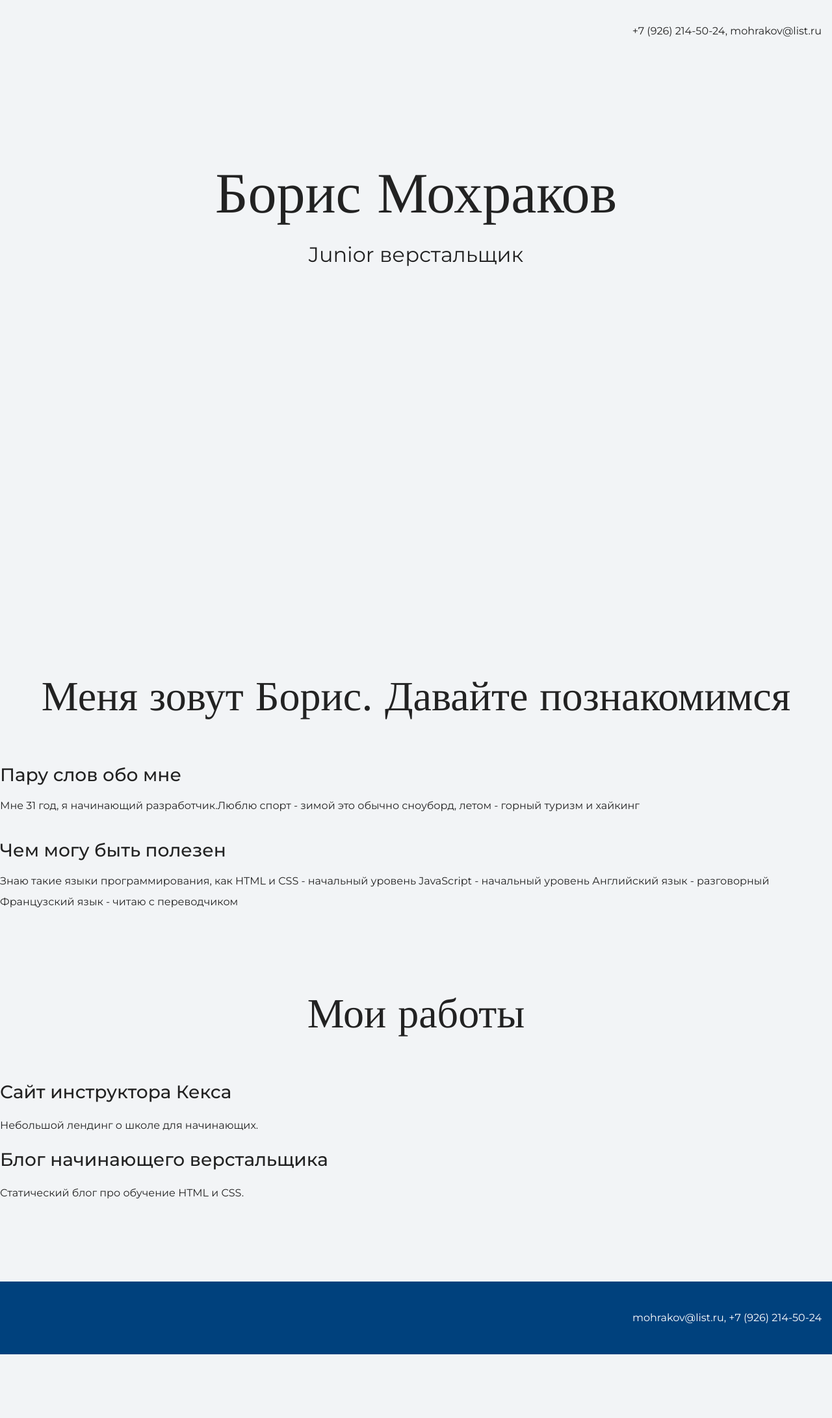
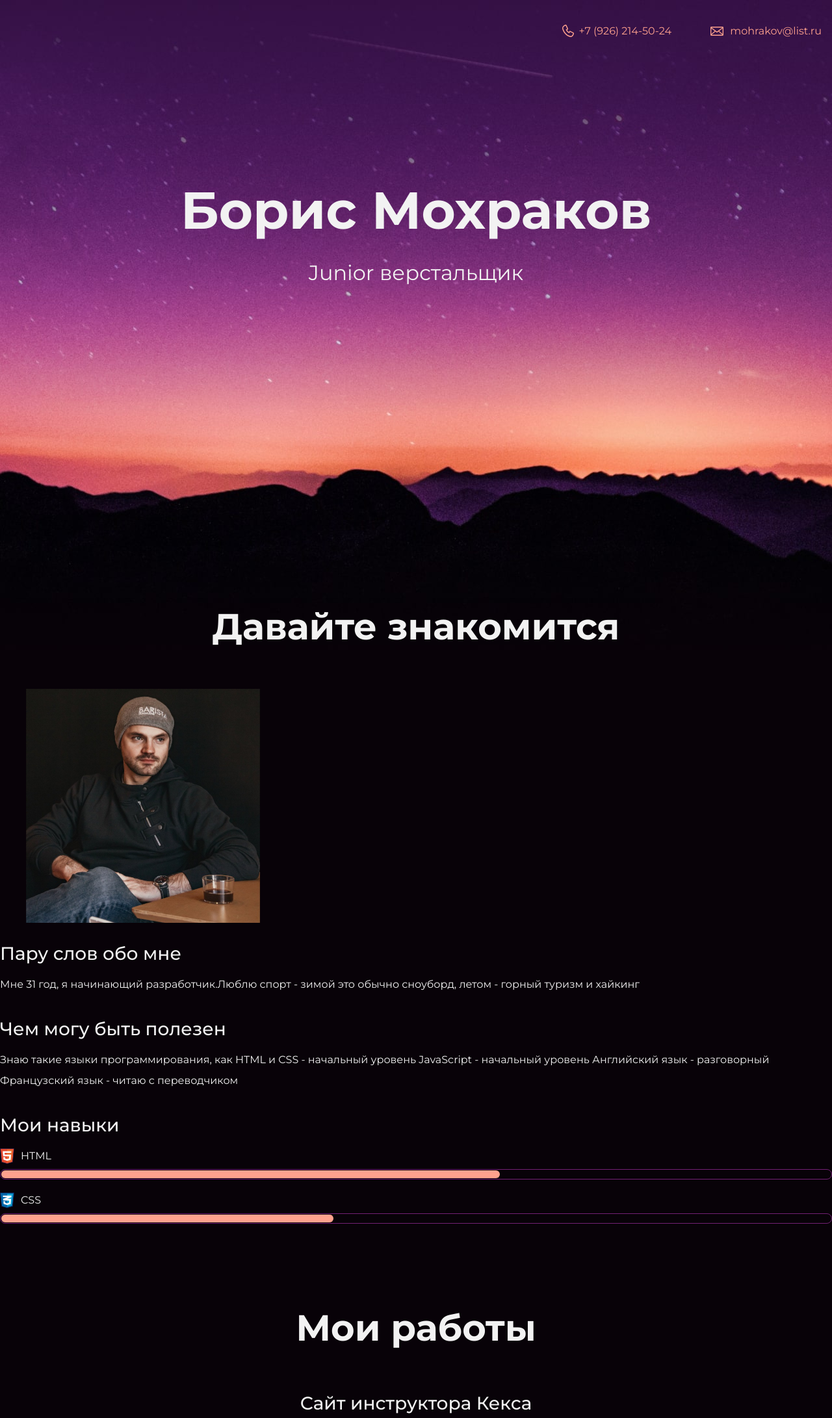
Before and after one commit to BorisMokhrakov/borismokhrakov.github.io, a plain HTML site: page index.html in a window 1280 px wide. Shown: the top 2182 px of the page at 65% size. Before the commit the page ends 2084 px from the top, so only its background shows below. Drawn offline with nearby package versions, Linux system fonts and the light colour scheme.

Commit message:
Add files via upload

```diff
--- a/index.html
+++ b/index.html
@@ -10,7 +10,10 @@
   <body>
     <header class="page-header">
 	 <div class="container">
-      +7 (926) 214-50-24, mohrakov@list.ru
+       <a  class = "header-phone"
+	   href="tel:+79262145024">+7 (926) 214-50-24</a>
+	   <a  class = "header-email"
+	   href="mailto:mohrakov@list.ru">mohrakov@list.ru</a>
 	  </div>
     </header>
 
@@ -22,32 +25,54 @@
     </section>
 
     <section class="intro">
-      <h2 class="subheading">Меня зовут Борис. Давайте познакомимся</h2>
+
+      <h2 class="subheading">Давайте знакомится</h2>
+	  <figure>
+  <img src="files/user.jpg" width="30%" height="30%" alt="Это я">
+</figure>
+<div>
       <h3>Пару слов обо мне</h3>
       <p>Мне 31 год, я начинающий разработчик.Люблю спорт -  зимой это обычно сноуборд, летом - горный туризм и хайкинг</p>
-      <h3>Чем могу быть полезен</h3>
+</div>
+<div>
+	  <h3>Чем могу быть полезен</h3>
       <p>Знаю такие языки программирования, как HTML и CSS - начальный уровень
 	  JavaScript - начальный уровень
 	  Английский язык - разговорный
 	  Французский язык - читаю с переводчиком</p>
-    </section>
+	  </div>
 
+	<div class="skills">
+	<h3> Мои навыки </h3>
+	<dl class="skills-list">
+    <dt class="skill-html">HTML</dt>
+    <dd class="level"><div style = "width: 60%;">60%</div></dd>
+    <dt class="skill-css">CSS</dt>
+    <dd class="level"><div style = "width: 40%;">40%</div></dd>
+  </dl>
+	</div>
+ </section>
     <section class="portfolio">
 	<div class="container">
       <h2 class="subheading">Мои работы</h2>
 	  </div>
+<figure class="project-image">
+      <h3>Сайт инструктора Кекса</h3>
+	        <p>Небольшой лендинг о школе для начинающих.</p>
 
-      <h3>Сайт инструктора Кекса</h3>
-
-      <p>Небольшой лендинг о школе для начинающих.</p>
-
+  <img src="files/project.jpg" width="928" height="536" alt="Cайт инструктора Кекса">
+  <p> <a class="button" href="source/project/index.html">Открыть страницу</a> </p>
+</figure>
       <h3>Блог начинающего верстальщика</h3>
       <p>Статический блог про обучение HTML и CSS.</p>
     </section>
 
     <footer class="page-footer">
 	<div class="container">
-      mohrakov@list.ru, +7 (926) 214-50-24
+      <a class = "footer-email"
+	  href="mailto:mohrakov@list.ru">mohrakov@list.ru </a>
+	  <a class="footer-phone"
+	  href="tel:+79262145024">+7 (926) 214-50-24 </a>
 	  </div>
     </footer>
   </body>
--- /dev/null
+++ b/source/project/style.css
@@ -0,0 +1,93 @@
+body {
+  padding: 0;
+  font-family: "Arial", sans-serif;
+  font-size: 14px;
+  line-height: 18px;
+  color: #000000;
+  background: #ffffff url("img/keks-background.jpg") no-repeat 50% 0;
+}
+
+h1 {
+  width: 260px;
+  font-family: "Georgia", serif;
+  font-size: 36px;
+  line-height: 36px;
+}
+
+h2 {
+  padding-bottom: 12px;
+  border-bottom: 1px solid #cccccc;
+}
+
+.site-header {
+  margin-bottom: 30px;
+}
+
+.skills-item {
+  margin-bottom: 15px;
+  padding-left: 20px;
+  border-left: 10px solid #c4c4c4;
+  color: #999999;
+}
+
+.standart {
+  border-color: #ffc5b3;
+  color: #666666;
+}
+
+/* Добавьте правило ниже */
+
+.vip {
+  border-color: #ff5a26;
+  color: #000000;
+}
+
+.container {
+  width: 480px;
+  margin: 0 auto;
+}
+
+.site-header img {
+  display: block;
+  margin: 0 auto;
+}
+
+.features {
+  margin-bottom: 30px;
+}
+
+.features p {
+  display: inline-block;
+  vertical-align: top;
+  width: 30%;
+  margin: 0 5px;
+  text-align: center;
+  background-repeat: no-repeat;
+  background-position: center top;
+}
+
+.feature-kitten {
+  padding-top: 60px;
+  background-image: url("img/bottle.svg");
+}
+
+.feature-cat {
+  padding-top: 60px;
+  background-image: url("img/cat.svg");
+}
+
+.feature-train {
+  padding-top: 60px;
+  background-image: url("img/whistle.svg");
+}
+
+.skills-list {
+  padding: 0;
+  list-style: none;
+}
+
+.site-footer {
+  display: flex;
+  justify-content: space-between;
+  color: #999999;
+}
--- a/style.css
+++ b/style.css
@@ -4,8 +4,8 @@ body {
   font-family: "Montserrat", "Helvetica", "Arial", sans-serif;
   font-size: 16px;
   line-height: 32px;
-  color: #222222;
-  background-color: #f2f4f6;
+  color: #f2f2f2;
+  background-color: #080208;
   background-image: url("img/hero-bg.jpg");
   background-repeat: no-repeat;
   background-position: top center;
@@ -18,7 +18,7 @@ body {
 }
 
 .page-header {
-  margin: 0 0 160px;
+  margin: 0 0 180px;
   padding: 32px 0 32px;
 }
 
@@ -30,7 +30,7 @@ body {
 
 .page-header a {
   margin-left: 56px;
-  color: #288be6;
+  color: #fea18d;
   text-decoration: none;
   background-repeat: no-repeat;
   background-position: left;
@@ -38,16 +38,16 @@ body {
 
 .header-email {
   padding-left: 30px;
-  background-image: url("img/icon-email-header.svg");
+  background-image: url("img/icon-email.svg");
 }
 
 .header-phone {
   padding-left: 25px;
-  background-image: url("img/icon-phone-header.svg");
+  background-image: url("img/icon-phone.svg");
 }
 
 .hero-image {
-  margin-bottom: 620px;
+  margin-bottom: 480px;
 }
 
 .hero-image .container {
@@ -56,11 +56,9 @@ body {
 }
 
 .heading {
-  margin: 0 0 16px;
-  font-family: "Old Standard TT", "Times", "Times New Roman", serif;
-  font-size: 88px;
+  margin: 0 0 24px;
+  font-size: 80px;
   line-height: 96px;
-  font-weight: 400;
 }
 
 .hero-image p {
@@ -75,10 +73,8 @@ body {
 
 .subheading {
   margin: 0 0 56px;
-  font-family: "Old Standard TT", "Times", "Times New Roman", serif;
-  font-size: 64px;
+  font-size: 56px;
   line-height: 80px;
-  font-weight: 400;
   text-align: center;
 }
 
@@ -123,15 +119,15 @@ body {
   padding: 0;
   height: 14px;
   font-size: 0;
-  background-color: #ffffff;
-  border: 1px solid #86c3fa;
+  background-color: #080208;
+  border: 1px solid #712073;
   border-radius: 8px;
 }
 
 .level div {
   margin: 1px;
   height: 12px;
-  background-color: #288be6;
+  background-color: #fea18d;
   border-radius: 6px;
 }
 
@@ -165,19 +161,18 @@ body {
   text-decoration: none;
   text-transform: uppercase;
   border-radius: 4px;
-  background-color: #288be6;
+  background-color: #712073;
   color: #ffffff;
 }
 
 .page-footer {
   padding: 40px 0;
-  background-color: #00417d;
-  color: #ffffff;
+  background-color: #260c26;
 }
 
 .page-footer a {
   margin-left: 56px;
-  color: inherit;
+  color: #fea18d;
   text-decoration: none;
   background-repeat: no-repeat;
   background-position: left;
@@ -185,10 +180,10 @@ body {
 
 .footer-email {
   padding-left: 30px;
-  background-image: url("img/icon-email-footer.svg");
+  background-image: url("img/icon-email.svg");
 }
 
 .footer-phone {
   padding-left: 25px;
-  background-image: url("img/icon-phone-footer.svg");
+  background-image: url("img/icon-phone.svg");
 }
```
Also changed, not shown: source/project/index.html (added, +40 -0 lines), files/project.jpg (added), files/user.JPG (added), img/hero-bg.jpg (added), img/icon-css.svg (added), img/icon-email.svg (added), img/icon-html.svg (added), img/icon-phone.svg (added), source/project/img/banner-1.png (added), source/project/img/banner-2.png (added), source/project/img/bottle.svg (added), source/project/img/cat.svg (added), source/project/img/keks-background-dark.jpg (added), source/project/img/keks-background.jpg (added), 2 more files.
